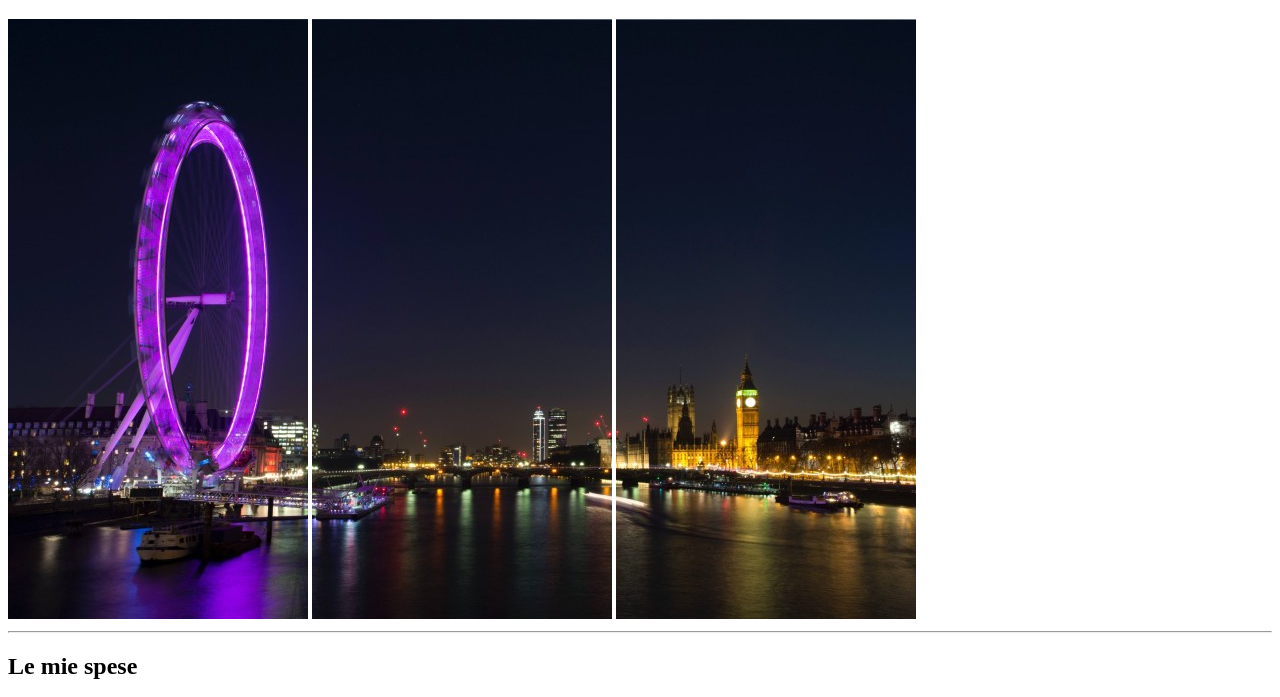
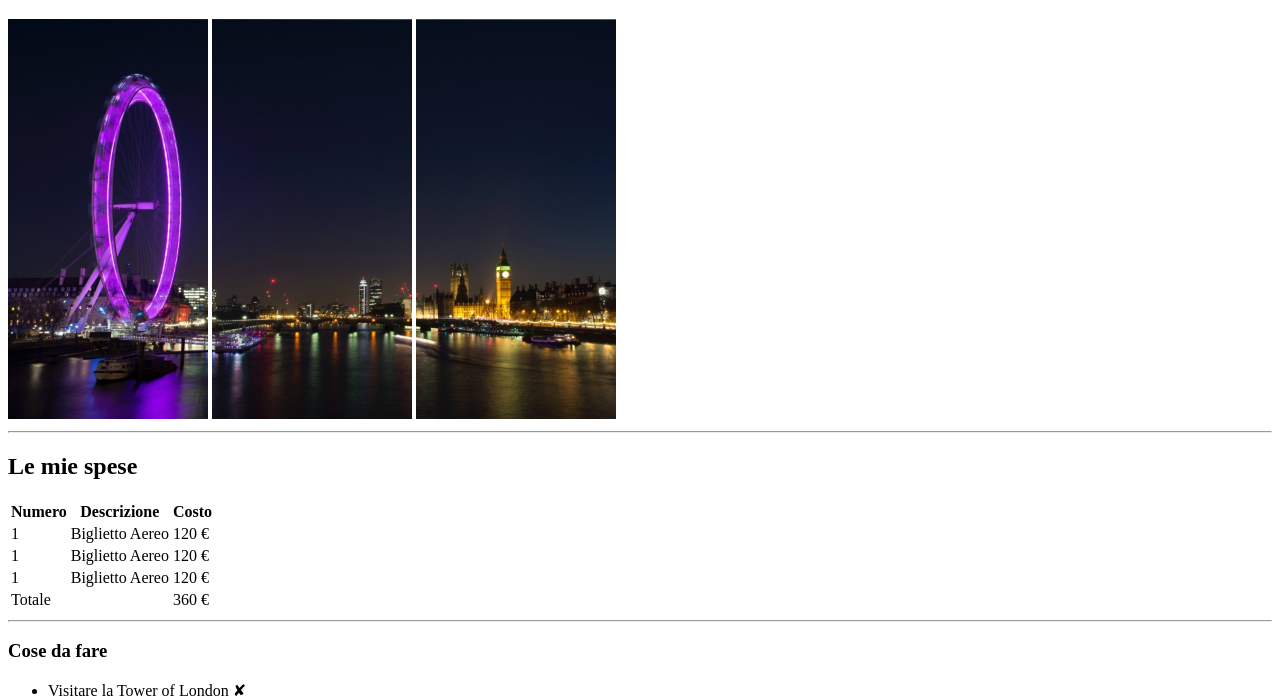
Before and after one commit to AdrianBottini/html-london-trip, a plain HTML site: page index.html in a window 1280 px wide. Shown: the part 61-758 px from the top of the page. Drawn offline with Linux system fonts and the light colour scheme.

Commit message:
cambiate-altezze

```diff
--- a/index.html
+++ b/index.html
@@ -9,9 +9,9 @@
 <body>
     <head>
         <h1>Il mio Viaggio a Londra </h1>
-        <img src="img/ruota.jpg" alt="ruota">
-        <img src="img/ponte.jpg" alt="ponte">
-        <img src="img/chiesa.jpg" alt="chiesa">
+        <img src="img/ruota.jpg" alt="ruota" height="400">
+        <img src="img/ponte.jpg" alt="ponte" height="400">
+        <img src="img/chiesa.jpg" alt="chiesa" height="400">
         <hr>
     </head>
     <main>
@@ -28,7 +28,7 @@
                 <tr>
                     <td>1</td>
                     <td>Biglietto Aereo</td>
-                    <td>120&euro; </td>
+                    <td>120 &euro; </td>
                 </tr>
                 <tr>
                     <td>1</td>
@@ -43,7 +43,7 @@
             </tbody>
             <tfoot>
                 <tr>
-                    <th colspan="2">Totale</th>
+                    <td colspan="2">Totale</td>
                     <td colspan="1">360 &euro; </td>
                 </tr>
             </tfoot>
@@ -61,18 +61,18 @@
 
         <h4>Info Utili:</h4>
         <ol>
-                <li>Numeri utili di emergenza</li>
+            <li>Numeri utili di emergenza</li>
             <ul>
                 <li><strong>999</strong>-Emergenze</li>
                 <li><strong>101</strong>-Polizia</li>
                 <li><strong>111</strong>-Numero assistenza medica</li>
             </ul>
-                <li>Hotel</li>
+            <li>Hotel</li>
             <ul>
                 <li><strong>Nome hotel:</strong> Buckingham Palace</li>
                 <li><strong>Indirizzo hotel:</strong> Westminster, London SW1A 1AA, Regno Unito</li>
             </ul>
-                <li>Aereo</li>
+            <li>Aereo</li>
             <ul>
                 <li><strong>Volo di Andata:</strong> Y1234X, ore 9.30 da Milano Malpensa</li>
                 <li><strong>Volo di Ritorno:</strong> Y1236, ore 18.30 da London Heathrow</li>
```
